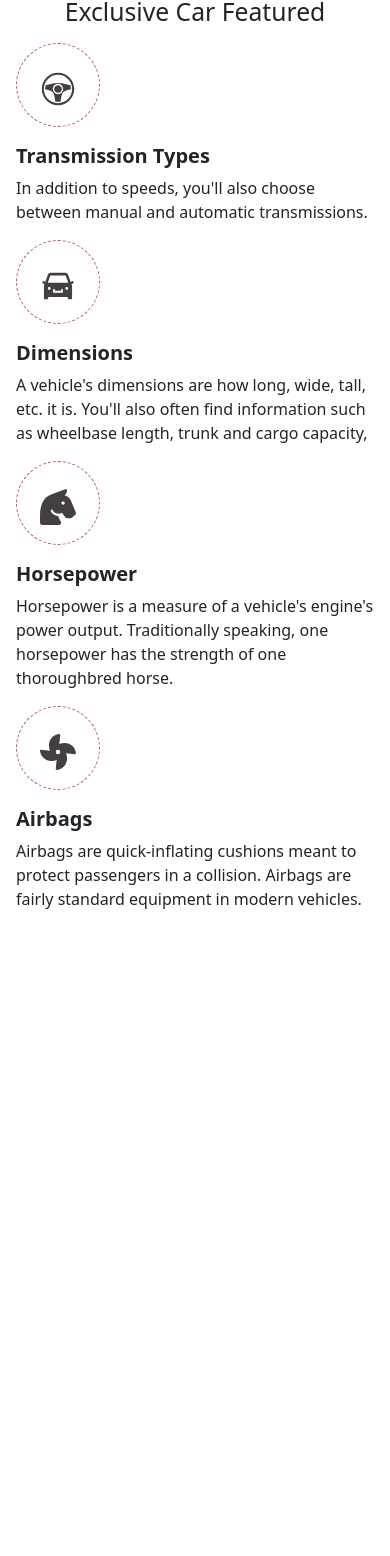
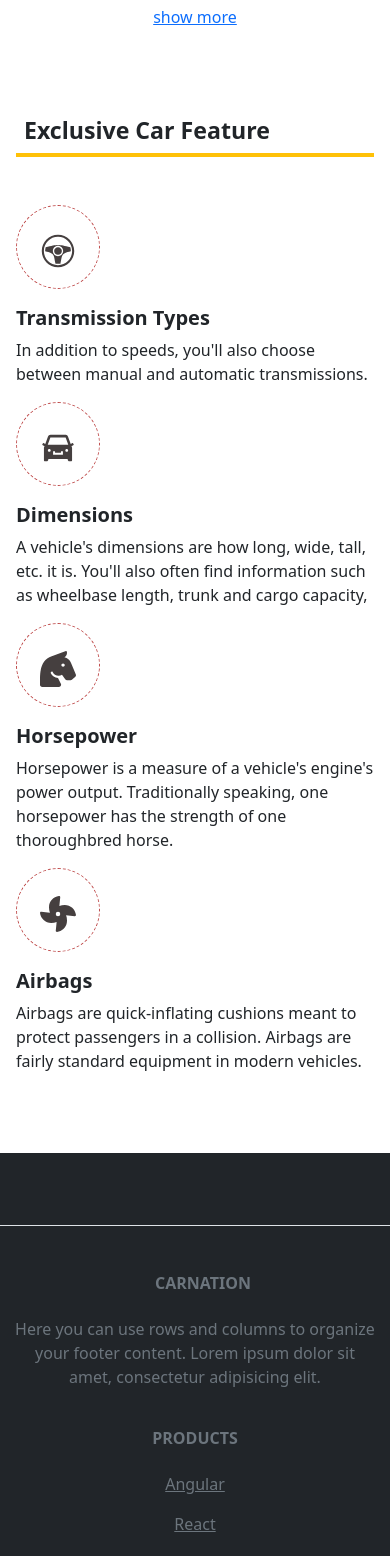
Before and after one commit to jabin34/warehouseClient, a React (Create React App) app in the folder warehouse-client/: page / in a window 390 px wide. Shown: the part 1109-2665 px from the top of the page. Before the commit the page ends 2052 px from the top, so only its background shows below. Built offline with nearby package versions, Linux system fonts and the light colour scheme; no server answers.

Commit message:
footer done

```diff
--- a/warehouse-client/src/App.js
+++ b/warehouse-client/src/App.js
@@ -14,9 +14,10 @@ import { ToastContainer } from 'react-toastify';
 import 'react-toastify/dist/ReactToastify.css';
 import ItemDetails from './components/ItemDetails/ItemDetails';
 import AddItem from './components/AddItem/AddItem';
+import Footer from './components/Footer/Footer';
 function App() {
   return (
-    <div >
+    <div className='position-relative '>
       <Header/>
      <Routes>
       <Route path="/" element={<Home/>}/>
@@ -31,6 +32,7 @@ function App() {
         <Route path="*" element={<NotFound/>}/>
     </Routes>
     <ToastContainer/>
+    <Footer/>
     </div>
   );
 }
--- a/warehouse-client/src/components/Feature/Feature.js
+++ b/warehouse-client/src/components/Feature/Feature.js
@@ -5,8 +5,8 @@ import { GiSteeringWheel } from "react-icons/gi";
 const Feature = () => {
   return (
     <div className="container p-3">
-      <div class="text-center mb-70">
-        <h2 class="title p-2">Exclusive Car Featured</h2>
+      <div class="mb-5">
+        <h3 class=" fw-bold border-4 p-2 border-bottom border-warning mb-3">Exclusive Car Feature</h3>
       </div>
       <div class="row align-items-center align-items-xl-start">
         <div class="col-xl-3 col-lg-4 col-md-6">
--- a/warehouse-client/src/components/Footer/Footer.js
+++ b/warehouse-client/src/components/Footer/Footer.js
@@ -2,9 +2,130 @@ import React from 'react';
 import './Footer.css';
 const Footer = () => {
     return (
-        <div>
-            footer
+
+<footer class="text-center text-lg-start bg-dark text-muted mt-5">
+
+  <section
+    class="d-flex justify-content-center justify-content-lg-between p-4 border-bottom"
+  >
+
+    <div class="me-5 d-none d-lg-block">
+      <span>Get connected with us on social networks:</span>
+    </div>
+
+    <div>
+      <a href="#" class="me-4 text-reset">
+        <i class="fab fa-facebook-f"></i>
+      </a>
+      <a href="#" class="me-4 text-reset">
+        <i class="fab fa-twitter"></i>
+      </a>
+      <a href="#" class="me-4 text-reset">
+        <i class="fab fa-google"></i>
+      </a>
+      <a href="#" class="me-4 text-reset">
+        <i class="fab fa-instagram"></i>
+      </a>
+      <a href="#" class="me-4 text-reset">
+        <i class="fab fa-linkedin"></i>
+      </a>
+      <a href="#" class="me-4 text-reset">
+        <i class="fab fa-github"></i>
+      </a>
+    </div>
+
+  </section>
+
+
+
+  <section class="">
+    <div class="container text-center text-md-start mt-5">
+
+      <div class="row mt-3">
+
+        <div class="col-md-3 col-lg-4 col-xl-3 mx-auto mb-4">
+
+          <h6 class="text-uppercase fw-bold mb-4">
+            <i class="fas fa-gem me-3"></i>CARNATION
+          </h6>
+          <p>
+            Here you can use rows and columns to organize your footer content. Lorem ipsum
+            dolor sit amet, consectetur adipisicing elit.
+          </p>
         </div>
+
+
+
+        <div class="col-md-2 col-lg-2 col-xl-2 mx-auto mb-4">
+
+          <h6 class="text-uppercase fw-bold mb-4">
+            Products
+          </h6>
+          <p>
+            <a href="#!" class="text-reset">Angular</a>
+          </p>
+          <p>
+            <a href="#!" class="text-reset">React</a>
+          </p>
+          <p>
+            <a href="#!" class="text-reset">Vue</a>
+          </p>
+          <p>
+            <a href="#!" class="text-reset">Laravel</a>
+          </p>
+        </div>
+
+
+
+        <div class="col-md-3 col-lg-2 col-xl-2 mx-auto mb-4">
+
+          <h6 class="text-uppercase fw-bold mb-4">
+            Useful links
+          </h6>
+          <p>
+            <a href="#!" class="text-reset">Pricing</a>
+          </p>
+          <p>
+            <a href="#!" class="text-reset">Settings</a>
+          </p>
+          <p>
+            <a href="#!" class="text-reset">Orders</a>
+          </p>
+          <p>
+            <a href="#!" class="text-reset">Help</a>
+          </p>
+        </div>
+
+
+
+        <div class="col-md-4 col-lg-3 col-xl-3 mx-auto mb-md-0 mb-4">
+
+          <h6 class="text-uppercase fw-bold mb-4">
+            Contact
+          </h6>
+          <p><i class="fas fa-home me-3"></i> JAPAN, TOKYO 10012, US</p>
+          <p>
+            <i class="fas fa-envelope me-3"></i>
+            isratjabinesha@gmail.com
+          </p>
+          <p><i class="fas fa-phone me-3"></i> + 81 234 567 88</p>
+          <p><i class="fas fa-print me-3"></i> + 81 234 567 89</p>
+        </div>
+
+      </div>
+
+    </div>
+  </section>
+
+
+
+  <div class="text-center p-4" style={{' background-color': 'rgba(0, 0, 0, 0.05)'}}>
+    © 2022 Copyright:
+    <a class="text-reset fw-bold" href="#">isratjabiN</a>
+  </div>
+
+</footer>
+
     );
 };
 
--- a/warehouse-client/src/components/Inventory/Inventory.js
+++ b/warehouse-client/src/components/Inventory/Inventory.js
@@ -9,7 +9,8 @@ const Inventory = () => {
   const [data] = useInventory();
   //console.log(data);
   return (
-    <div className="">
+    <div className="mt-4">
+       <h3 className="fw-bold border-4 p-2 border-bottom border-warning mb-5">Inventory</h3>
       <Row xs={1} md={3} className="g-4 ">
         {data.map((item) => (
           <SingleInventory key={item._id} item={item} />
--- a/warehouse-client/src/components/ItemDetails/ItemDetails.js
+++ b/warehouse-client/src/components/ItemDetails/ItemDetails.js
@@ -62,6 +62,7 @@ const ItemDetails = () => {
   }
   return (
     <div className="container p-5 mt-3">
+
       <div className="row">
         <div className="col-md-6">
           <Col>
```
